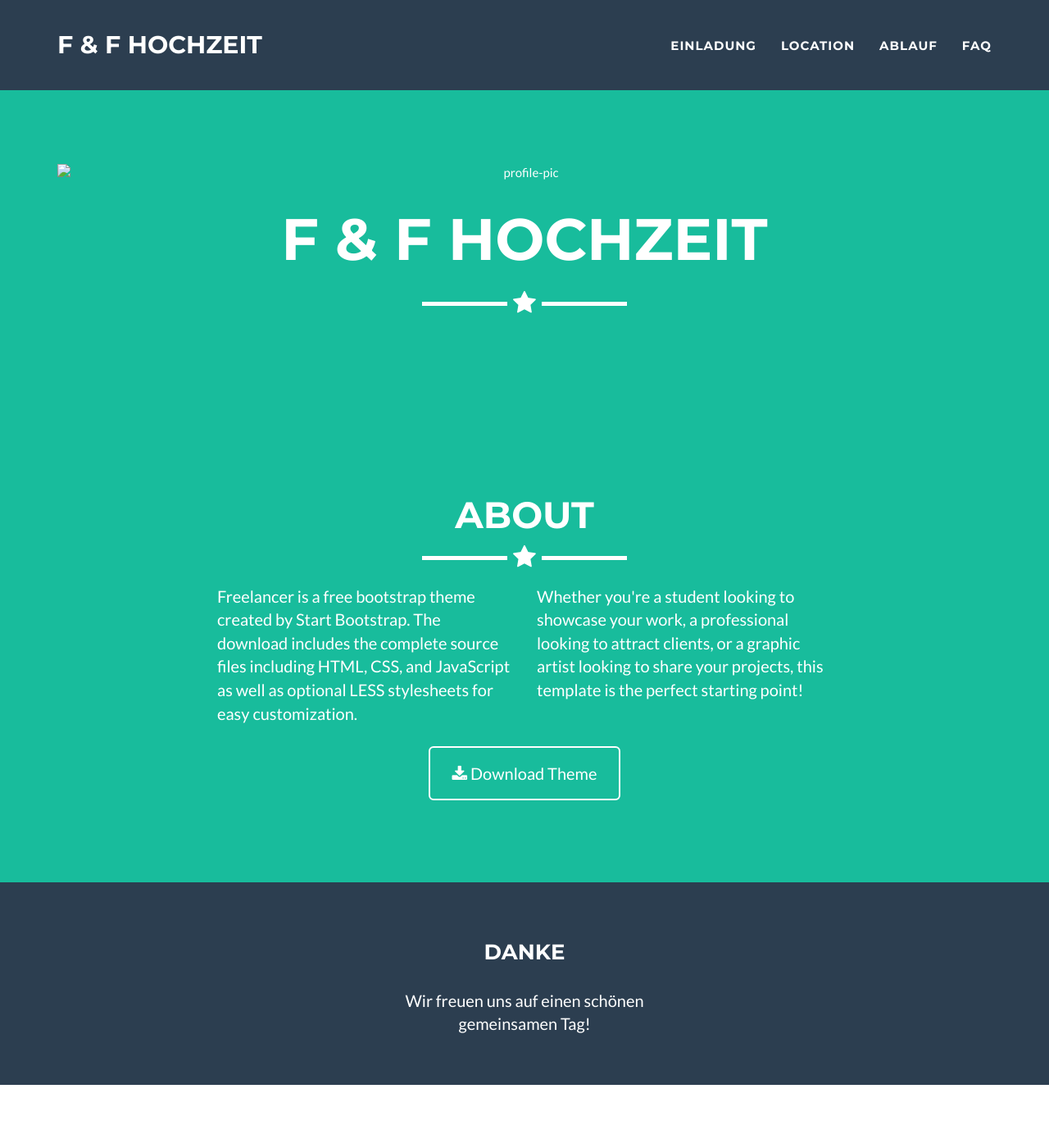
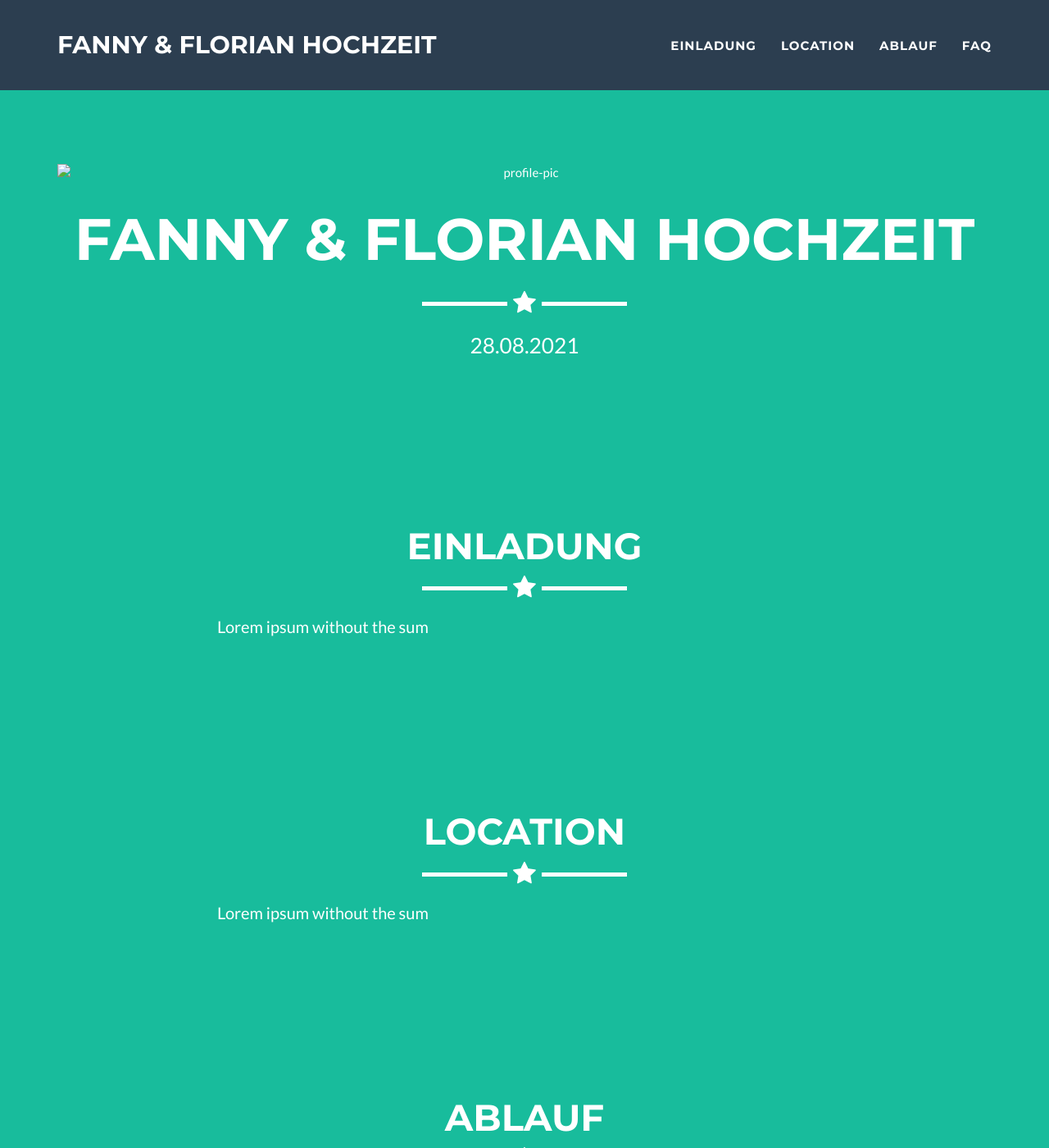
Before and after one commit to Sosian/sosian.github.io, a Jekyll site: the page built from Konzept.md, in a window 1280 px wide and 1400 px high. Shown: the whole window at 82% size. Built offline with Jekyll 4.4.1, drawn with Linux system fonts in a browser that asks for light colours; our own code applies the rules of GitHub Pages for plain Markdown files; some of the changed text lies outside the part shown.

Commit message:
Some more changes

```diff
--- a/Konzept.md
+++ b/Konzept.md
@@ -1,6 +1,6 @@
-Title: F & F Hochzeit
-Links oben: Florian & Fanny Hochzeit
-Menüs: Einladung, Location, Ablauf, FAQ
+Title: F & F Hochzeit X
+Links oben: Florian & Fanny Hochzeit X
+Menüs: Einladung, Location, Ablauf, FAQ X
 Einladung
 -> Text
 Location
--- a/_config.yml
+++ b/_config.yml
@@ -1,9 +1,9 @@
 # Site settings
-title: F & F Hochzeit
+title: Fanny & Florian Hochzeit
 url:
 description: "Hochzeitsseite für die Hochzeit von Fanny und Florian"
 keywords: ""
-skills: ""
+skills: "28.08.2021"
 
 # Color settings (hex-codes without the leading hash-tag)
 color:
--- /dev/null
+++ b/_includes/ablauf.html
@@ -0,0 +1,16 @@
+ <!-- About Section -->
+    <section class="success" id="ablauf">
+        <div class="container">
+            <div class="row">
+                <div class="col-lg-12 text-center">
+                    <h2>Ablauf</h2>
+                    <hr class="star-light">
+                </div>
+            </div>
+            <div class="row">
+                <div class="col-lg-4 col-lg-offset-2">
+                    <p>Lorem ipsum without the sum</p>
+                </div>
+            </div>
+        </div>
+    </section>
--- a/_includes/about.html
+++ /dev/null
@@ -1,24 +0,0 @@
- <!-- About Section -->
-    <section class="success" id="about">
-        <div class="container">
-            <div class="row">
-                <div class="col-lg-12 text-center">
-                    <h2>About</h2>
-                    <hr class="star-light">
-                </div>
-            </div>
-            <div class="row">
-                <div class="col-lg-4 col-lg-offset-2">
-                    <p>Freelancer is a free bootstrap theme created by Start Bootstrap. The download includes the complete source files including HTML, CSS, and JavaScript as well as optional LESS stylesheets for easy customization.</p>
-                </div>
-                <div class="col-lg-4">
-                    <p>Whether you're a student looking to showcase your work, a professional looking to attract clients, or a graphic artist looking to share your projects, this template is the perfect starting point! </p>
-                </div>
-                <div class="col-lg-8 col-lg-offset-2 text-center">
-                    <a href="https://github.com/jeromelachaud/freelancer-theme" class="btn btn-lg btn-outline">
-                        <i class="fa fa-download"></i> Download Theme
-                    </a>
-                </div>
-            </div>
-        </div>
-    </section>
--- /dev/null
+++ b/_includes/einladung.html
@@ -0,0 +1,16 @@
+ <!-- About Section -->
+    <section class="success" id="einladung">
+        <div class="container">
+            <div class="row">
+                <div class="col-lg-12 text-center">
+                    <h2>Einladung</h2>
+                    <hr class="star-light">
+                </div>
+            </div>
+            <div class="row">
+                <div class="col-lg-4 col-lg-offset-2">
+                    <p>Lorem ipsum without the sum</p>
+                </div>
+            </div>
+        </div>
+    </section>
--- /dev/null
+++ b/_includes/faq.html
@@ -0,0 +1,16 @@
+ <!-- About Section -->
+    <section class="success" id="faq">
+        <div class="container">
+            <div class="row">
+                <div class="col-lg-12 text-center">
+                    <h2>Fragen und Antworten</h2>
+                    <hr class="star-light">
+                </div>
+            </div>
+            <div class="row">
+                <div class="col-lg-4 col-lg-offset-2">
+                    <p>Lorem ipsum without the sum</p>
+                </div>
+            </div>
+        </div>
+    </section>
--- /dev/null
+++ b/_includes/location.html
@@ -0,0 +1,16 @@
+ <!-- About Section -->
+    <section class="success" id="location">
+        <div class="container">
+            <div class="row">
+                <div class="col-lg-12 text-center">
+                    <h2>Location</h2>
+                    <hr class="star-light">
+                </div>
+            </div>
+            <div class="row">
+                <div class="col-lg-4 col-lg-offset-2">
+                    <p>Lorem ipsum without the sum</p>
+                </div>
+            </div>
+        </div>
+    </section>
--- a/_layouts/default.html
+++ b/_layouts/default.html
@@ -4,7 +4,10 @@
     <body id="page-top" class="index">
     {% include nav.html %}
     {% include header.html %}
-    {% include about.html %}
+    {% include einladung.html %}
+    {% include location.html %}
+    {% include ablauf.html %}
+    {% include faq.html %}
 
     {% include footer.html %}
     {% include js.html %}
```
